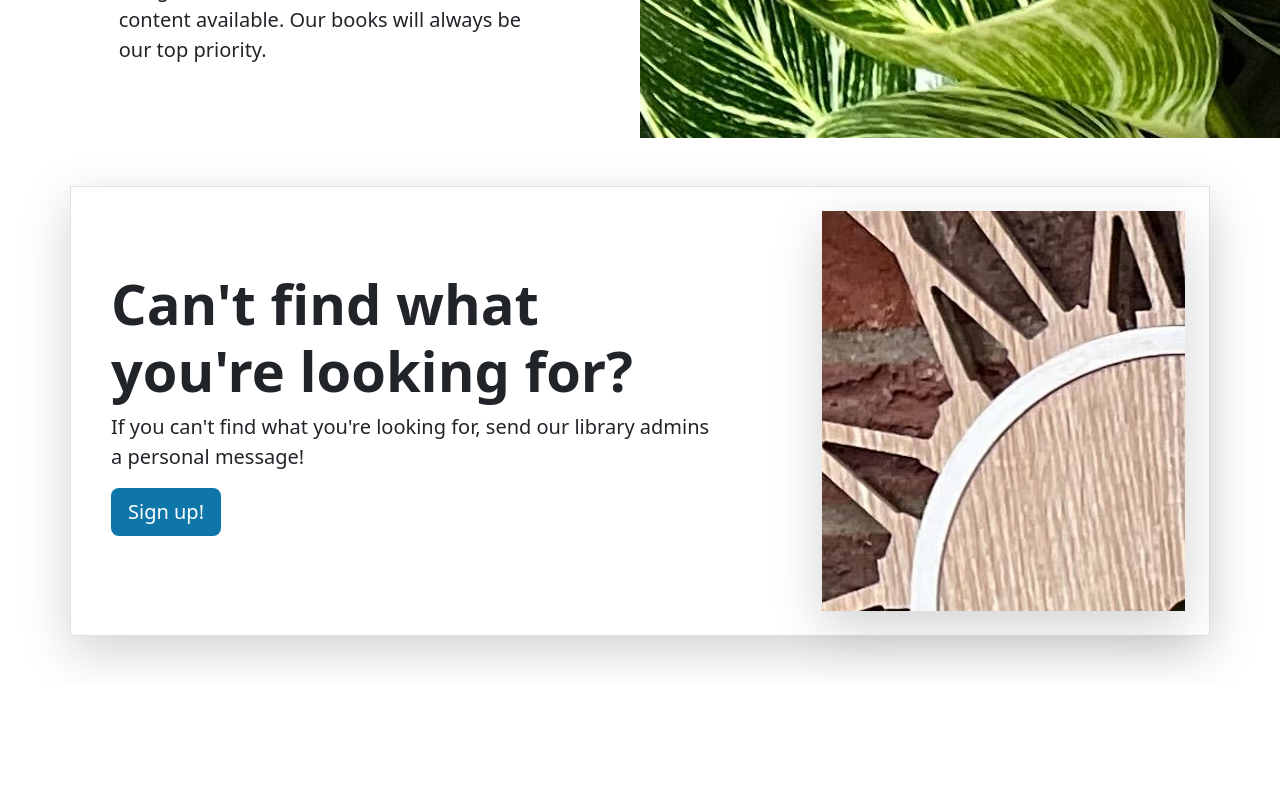
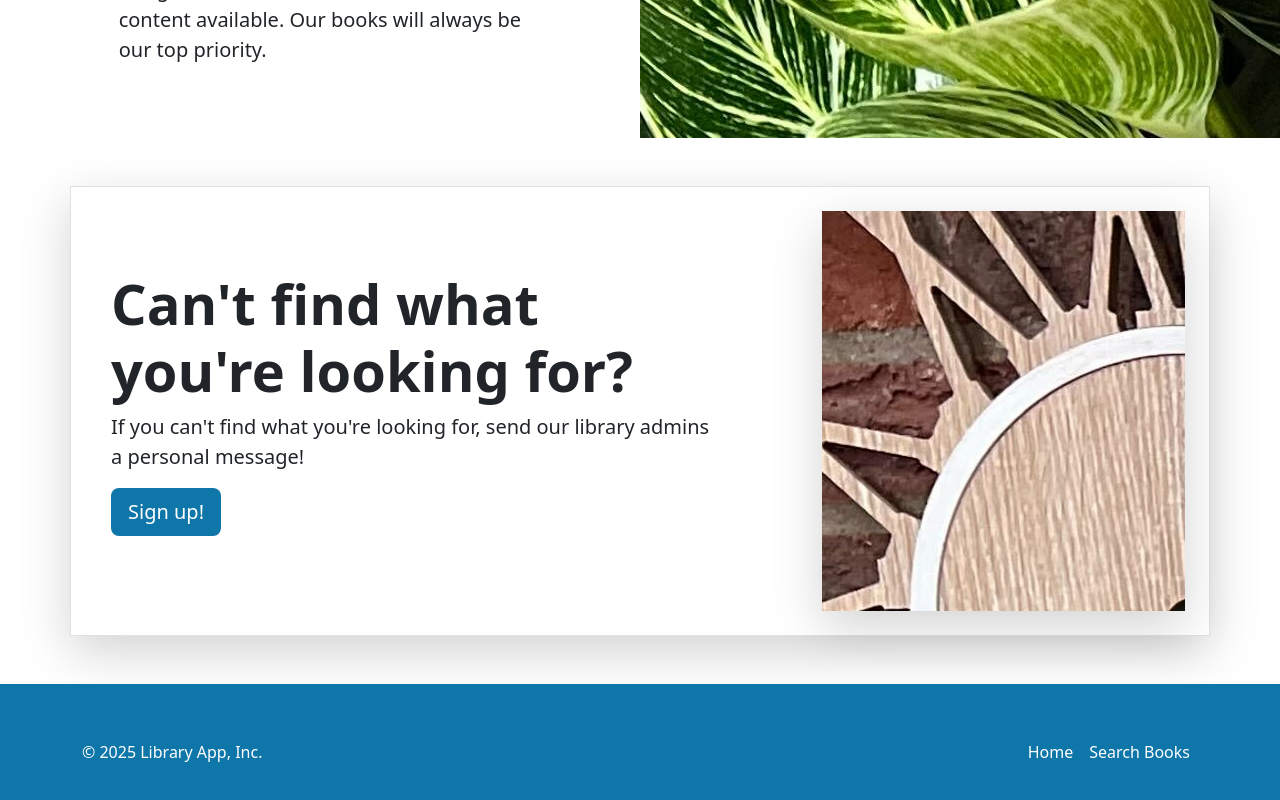
Before and after one commit to ccostoso/library-app, a React (Vite) app: page / in a window 1280 px wide. Shown: the part 1786-2586 px from the top of the page. Before the commit the page ends 2470 px from the top, so only its background shows below. Built offline with nearby package versions, Linux system fonts and the light colour scheme.

Commit message:
Adds Footer component

```diff
--- a/src/App.tsx
+++ b/src/App.tsx
@@ -4,6 +4,7 @@ import { ExploreTopBooks } from './components/ExploreTopBooks';
 import { Navbar } from './components/Navbar/Navbar';
 import { Heroes } from './components/Heroes';
 import { LibraryServices } from './components/LibraryServices';
+import { Footer } from './components/Footer';
 
 function App() {
     return (
@@ -13,6 +14,7 @@ function App() {
             <Carousel />
             <Heroes />
             <LibraryServices />
+            <Footer />
         </>
     );
 }
--- /dev/null
+++ b/src/components/Footer/index.tsx
@@ -0,0 +1,23 @@
+export const Footer = () => {
+    return (
+        <div className="main-color">
+            <footer className="container d-flex d-flex-wrap justify-content-between align-items-center py-5 main-color">
+                <p className="col-md-4 mb-0 text-white">
+                    © 2025 Library App, Inc.
+                </p>
+                <ul className="nav navbar-dark col-md-4 justify-content-end">
+                    <li className="nav-item">
+                        <a href="#" className="nav-link px-2 text-white">
+                            Home
+                        </a>
+                    </li>
+                    <li className="nav-item">
+                        <a href="#" className="nav-link px-2 text-white">
+                            Search Books
+                        </a>
+                    </li>
+                </ul>
+            </footer>
+        </div>
+    );
+};
```
